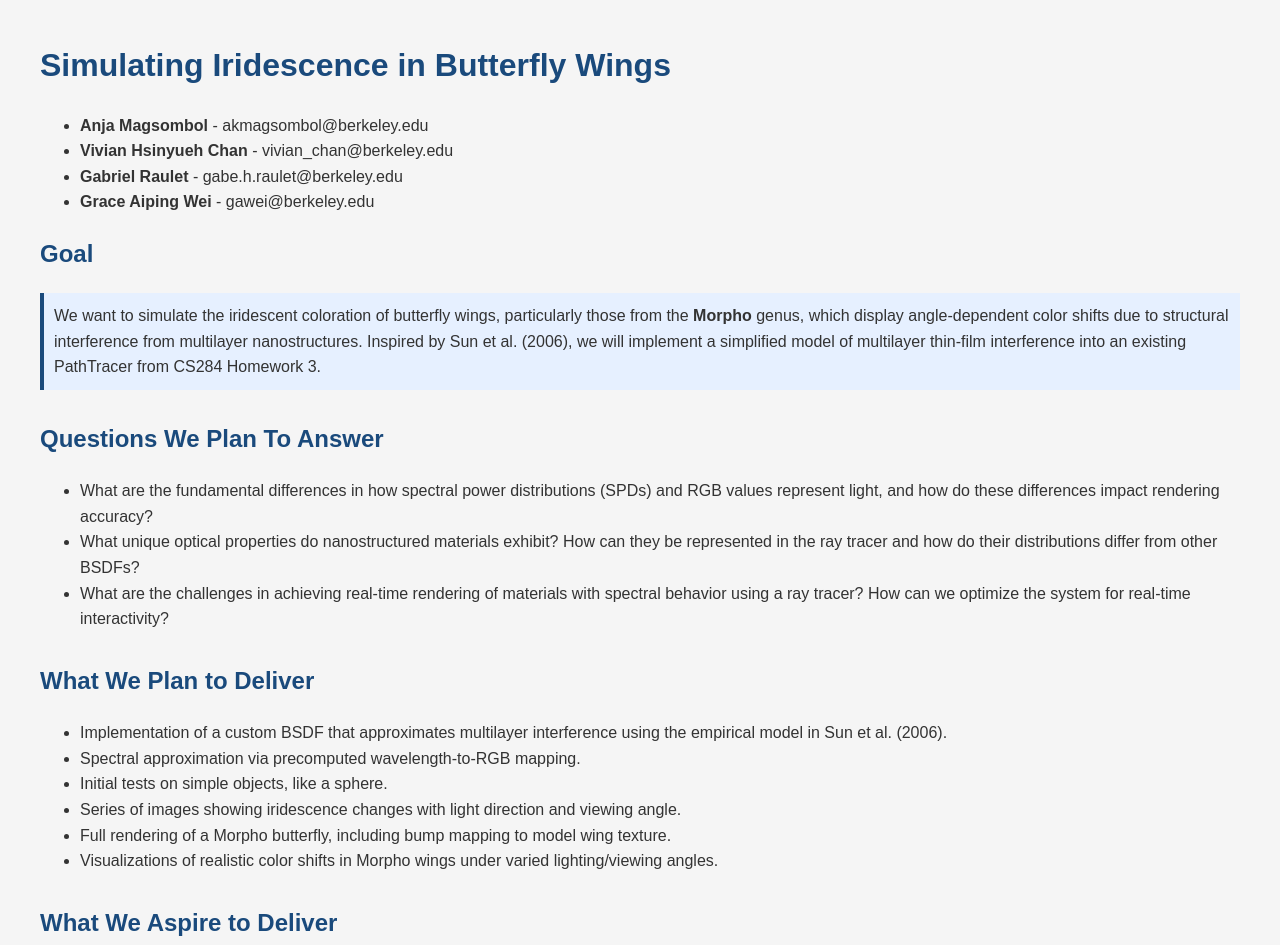
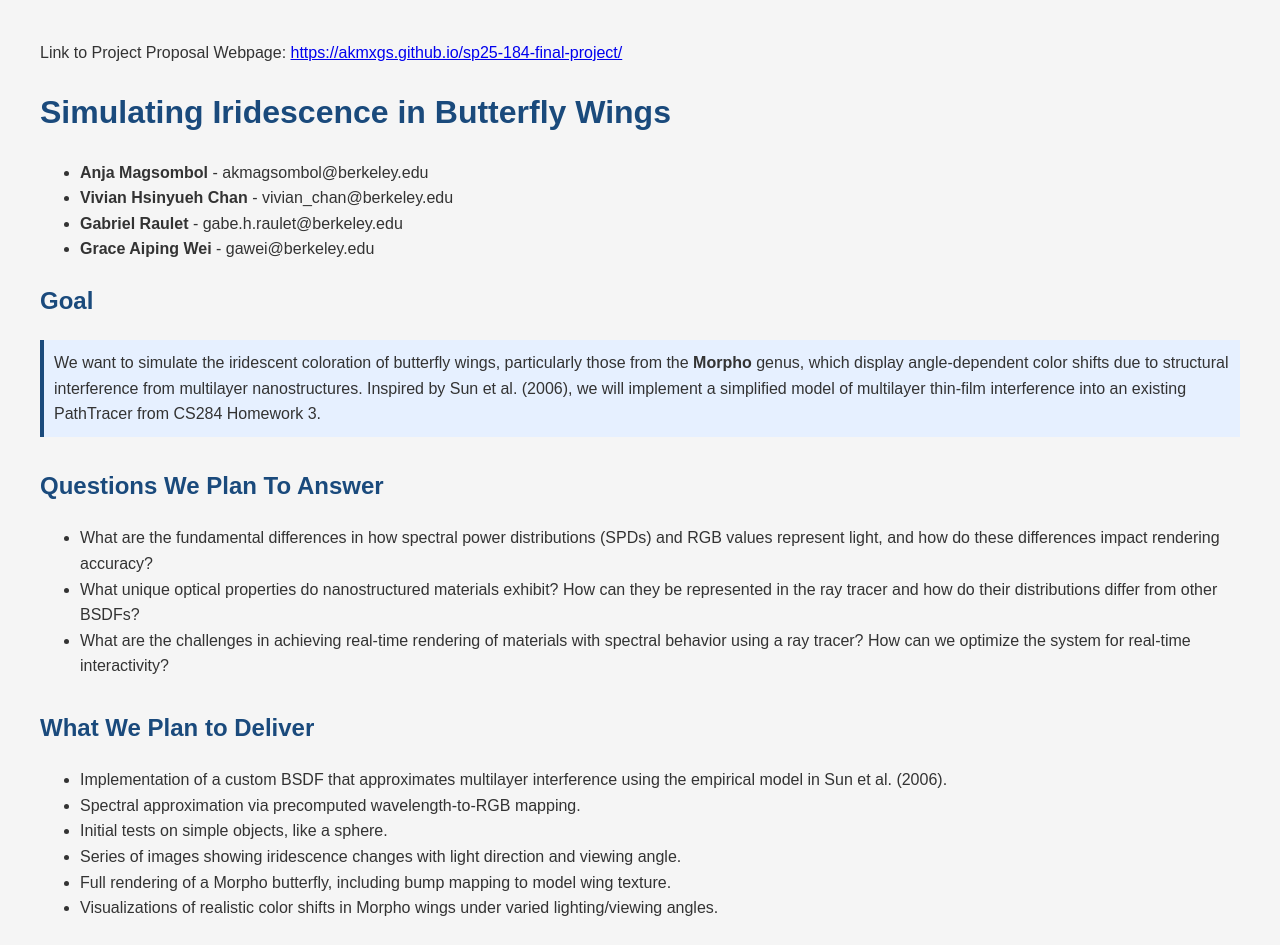
Before and after one commit to akmxgs/sp25-184-final-project, a plain HTML site: page docs/index.html in a window 1280 px wide. Shown: the top 945 px of the page. Drawn offline with Linux system fonts and the light colour scheme.

Commit message:
added weblink to proposal page

```diff
--- a/docs/index.html
+++ b/docs/index.html
@@ -29,7 +29,7 @@
 </head>
 <body>
 
-
+  <p>Link to Project Proposal Webpage: <a href="https://akmxgs.github.io/sp25-184-final-project/">https://akmxgs.github.io/sp25-184-final-project/</a></p>
 
   <h1>Simulating Iridescence in Butterfly Wings</h1>
   <ul>
```
